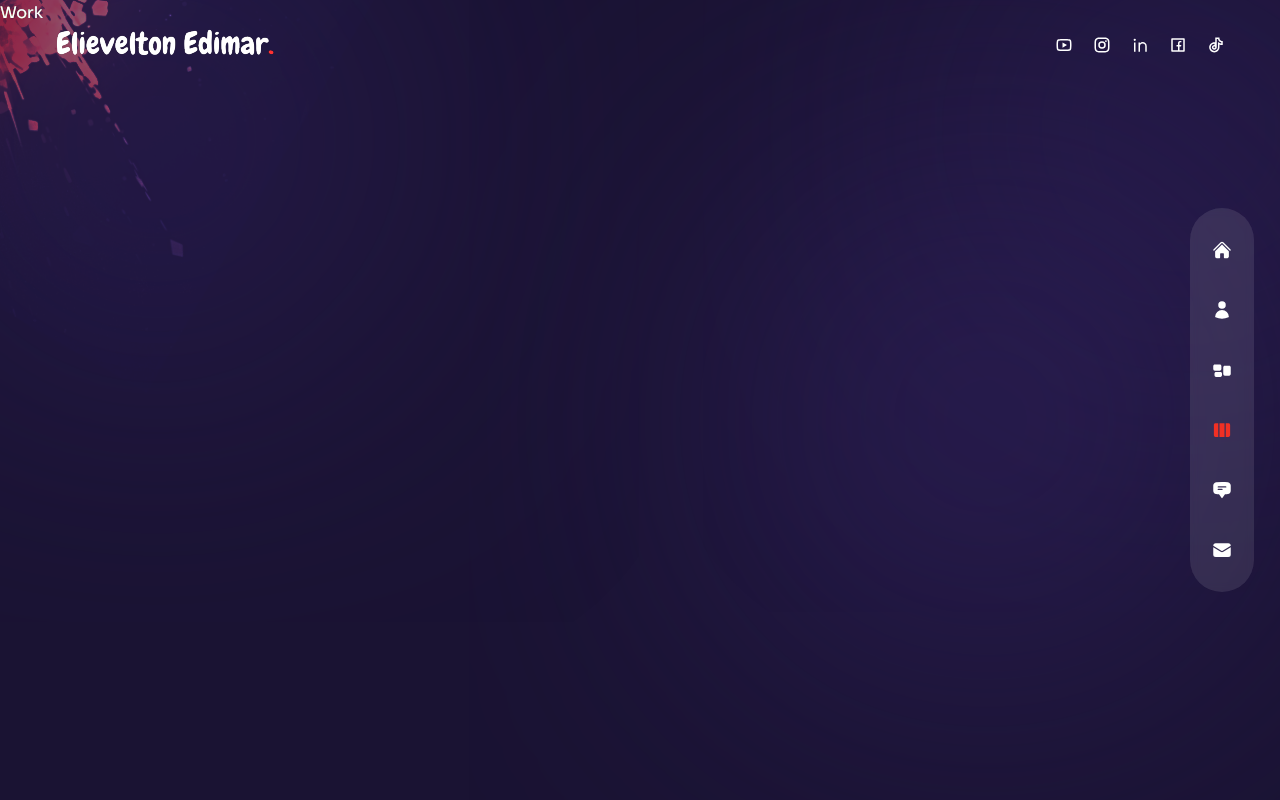
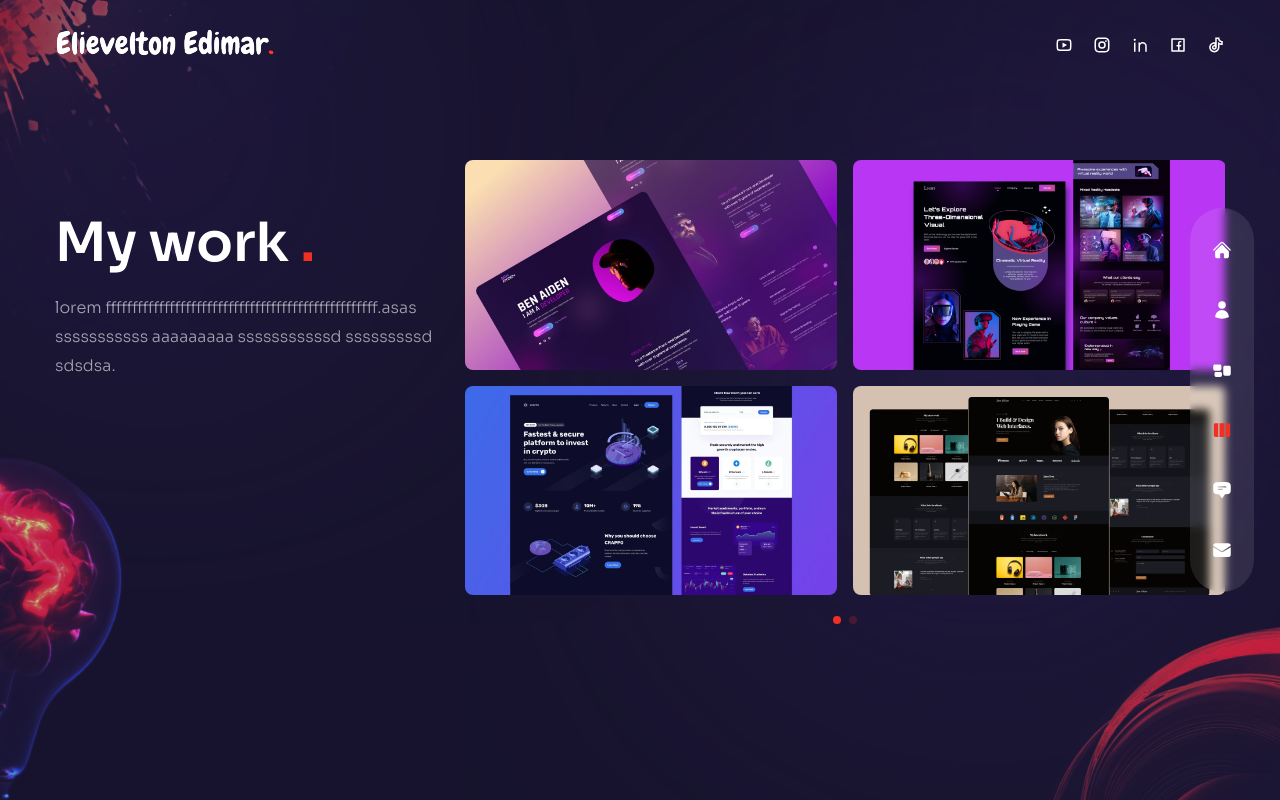
Before and after one commit to elievelton/portifolio, a Next.js app: page /work in a window 1280 px wide. Built offline with nearby package versions, Linux system fonts and the light colour scheme.

Commit message:
feito work

```diff
--- a/components/ServiceSlider.js
+++ b/components/ServiceSlider.js
@@ -1,6 +1,23 @@
-import { RxCrop, RxPencil2, RxDesktop, RxReader, RxRocket } from 'react-icons/rx'; // Nota: rx é apenas um exemplo, o conjunto correto pode ser diferente.
 
-// ... restante do seu código
+// import swiper react components
+import { Swiper, SwiperSlide } from 'swiper/react';
+
+// import swiper styles
+import 'swiper/css';
+import 'swiper/css/free-mode';
+import 'swiper/css/pagination';
+
+import {
+  RxCrop,
+  RxPencil2,
+  RxDesktop,
+  RxReader,
+  RxRocket,
+  RxArrowTopRight
+} from 'react-icons/rx'; // Nota: rx é apenas um exemplo, o conjunto correto pode ser diferente.
+
+// import required modules
+import { FreeMode, Pagination } from 'swiper';
 
 // data
 const serviceData = [
@@ -32,7 +49,45 @@ const serviceData = [
 ];
 
 const ServiceSlider = () => {
-  return <div>Service Slider</div>;
+  return <Swiper breakpoints={{
+    320: {
+      slidesPerView: 1,
+      spaceBetween: 15
+
+    },
+    640: {
+      slidesPerView: 3,
+      spaceBetween: 15,
+
+    },
+  }}
+    freeMode={true}
+    pagination={
+      { clickacle: true }
+    }
+    modules={[FreeMode, Pagination]}
+    className='h-[240px] sm:h-[340px]'
+
+  >{serviceData.map((item,index)=>{
+    return <SwiperSlide key={index}>
+      <div className='bg-[rgba(65,47,123,0.15)] h-max rounded-lg px-6 py-8 flex sm:flex-col gap-x-6 sm:gap-x-0 group cursor-pointer hover:bg-[rgba(89,65,169,0.15)]'>
+        {/*icons*/}
+        <div className='text-4xl text-accent'>{item.icon}</div>
+        {/*title and desc*/}
+        <div className='mb-8'>
+          <div className='mb-2 text-lg'>
+            {item.title}
+          </div>
+          <p className='max-w-[350px] loading-normal'>
+            {item.description}
+          </p>
+        </div>
+
+        {/*arrow*/}
+        <div className='text-3xl'><RxArrowTopRight className='group-hover:rotate-45 group-hover:text-accent transition-all duration-300'/></div>
+      </div>
+    </SwiperSlide>
+  })}</Swiper>;
 };
 
 export default ServiceSlider;
--- a/components/WorkSlider.js
+++ b/components/WorkSlider.js
@@ -1,3 +1,19 @@
+
+
+// import swiper react components
+import { Swiper, SwiperSlide } from 'swiper/react';
+
+// import swiper styles
+import 'swiper/css';
+import 'swiper/css/free-mode';
+import 'swiper/css/pagination';
+
+// next image
+import Image from 'next/image';
+
+// import required modules
+import { Pagination } from 'swiper';
+import { BsArrowRight } from 'react-icons/bs';
 // data
 const workSlides = {
   slides: [
@@ -44,8 +60,46 @@ const workSlides = {
   ],
 };
 
+
 const WorkSlider = () => {
-  return <div>Work Slider</div>;
+  return (
+    <Swiper
+      spaceBetween={10}
+      pagination={{ clickable: true }}  // Correção aqui
+      modules={[Pagination]}
+      className="h-[280px] sm:h-[480px]"
+    >
+      {workSlides.slides.map((slide, slideIndex) => (
+        <SwiperSlide key={slideIndex}>
+          <div className='grid grid-cols-2 grid-rows-2 gap-4 cursor-pointer'>
+            {slide.images.map((image, imageIndex) => (
+              <div key={imageIndex} className='relative rounded-lg overflow-hidden flex items-center justify-center group'>
+                <div className='flex items-center justify-center relative overflow-hidden group'>
+                  {/*image*/}
+                  <Image src={image.path} width={500} height={300} alt={image.title} />
+                {/*overlay gradient*/}
+                <div className='absolute inset-0 bg-gradient-to-l from-transparent via-[#e838cc] to-[#4a22bd] opacity-0 group-hover:opacity-80 transition-all duration-700'>
+
+                </div>
+                {/*title*/}
+                <div className='absolute bottom-0 translate-y-full group-hover:-translate-y-10 group-hover:xl:-translate-y-20 transition-all duration-300'>
+                  <div className='flex items-center gap-x-2 text-[13px] tracking-[0.2em]'>
+                    {/*title part 1*/}
+                    <div className='delay-100'>LIVE</div>
+                    {/*title part 2*/}
+                    <div className='translate-y-[500%] group-hover:translate-y-0 transition-all duration-300 delay-150'>PROJECT</div>
+                    {/*icon*/}
+                    <div className='text-xl translate-y-[500%] group-hover:translate-y-0 transition-all duration-300 delay-200'><BsArrowRight/></div>
+                  </div>
+                </div>
+                </div>
+              </div>
+            ))}
+          </div>
+        </SwiperSlide>
+      ))}
+    </Swiper>
+  );
 };
 
 export default WorkSlider;
--- a/pages/services/index.js
+++ b/pages/services/index.js
@@ -17,15 +17,18 @@ const Services = () => {
       <div className='flex flex-col xl:flex-row gap-x-8 '>
         {/*text*/}
         <div className='text-center flex xl:w-[30vw] flex-col lg:text-left mb-4 xl:mb-0'>
-          <h2 className='h2 xl:mt-8'>My services <span className='text-accent'>.</span></h2>
-          <p className='mb-4 max-w-[400px] mx-auto lg:mx-0'>
+          <motion.h2 variants={fadeIn('up', 0.2)} initial="hidden" animate="show" exit="hidden" className='h2 xl:mt-8'>My services <span className='text-accent'>.</span></motion.h2>
+          <motion.p variants={fadeIn('up', 0.4)} initial="hidden" animate="show" exit="hidden" className='mb-4 max-w-[400px] mx-auto lg:mx-0'>
             lorem fffffffffffffffffffffffffffffffffffffffffffffffffff.asas
             sssssssssss aaaaaaaaa sssssssssssd sssssssssd sdsdsa.
 
-          </p>
+          </motion.p>
         </div>
         {/*slider*/}
+        <motion.div variants={fadeIn('down', 0.6)} initial="hidden" animate="show" exit="hidden" className='h-full xl:max-w-[65%] '>
+
         <ServiceSlider/>
+        </motion.div>
 
       </div>
     </div>
--- a/pages/work/index.js
+++ b/pages/work/index.js
@@ -1,5 +1,40 @@
+
+// components
+import WorkSlider from '../../components/WorkSlider';
+import Bulb from '../../components/Bulb';
+import Circles from '../../components/Circles';
+
+// framer motion
+
+import { motion } from 'framer-motion';
+import { fadeIn } from '../../variants';
+
+
 const Work = () => {
-  return <div>Work</div>;
+  return (<div className='h-full bg-primary/30 py-36 flex items-center'>
+    <Circles />
+    <div className='container mx-auto'>
+      <div className='flex flex-col xl:flex-row gap-x-8 '>
+        {/*text*/}
+        <div className='text-center flex xl:w-[30vw] flex-col lg:text-left mb-4 xl:mb-0'>
+          <motion.h2 variants={fadeIn('up', 0.2)} initial="hidden" animate="show" exit="hidden" className='h2 xl:mt-12'>My work <span className='text-accent'>.</span></motion.h2>
+          <motion.p variants={fadeIn('up', 0.4)} initial="hidden" animate="show" exit="hidden" className='mb-4 max-w-[400px] mx-auto lg:mx-0'>
+            lorem fffffffffffffffffffffffffffffffffffffffffffffffffff.asas
+            sssssssssss aaaaaaaaa sssssssssssd sssssssssd sdsdsa.
+
+          </motion.p>
+        </div>
+        {/*slider*/}
+        <motion.div variants={fadeIn('down', 0.6)} initial="hidden" animate="show" exit="hidden" className='h-full xl:max-w-[65%] '>
+
+        <WorkSlider/>
+        </motion.div>
+
+      </div>
+    </div>
+    <Bulb />
+  </div>
+  )
 };
 
 export default Work;
```
